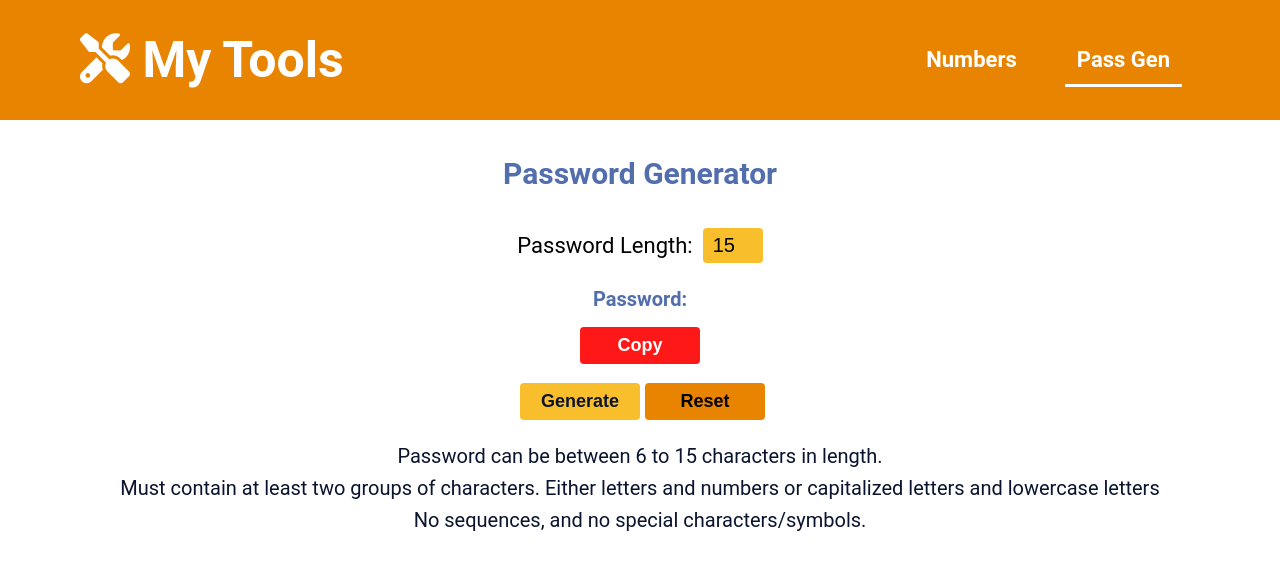
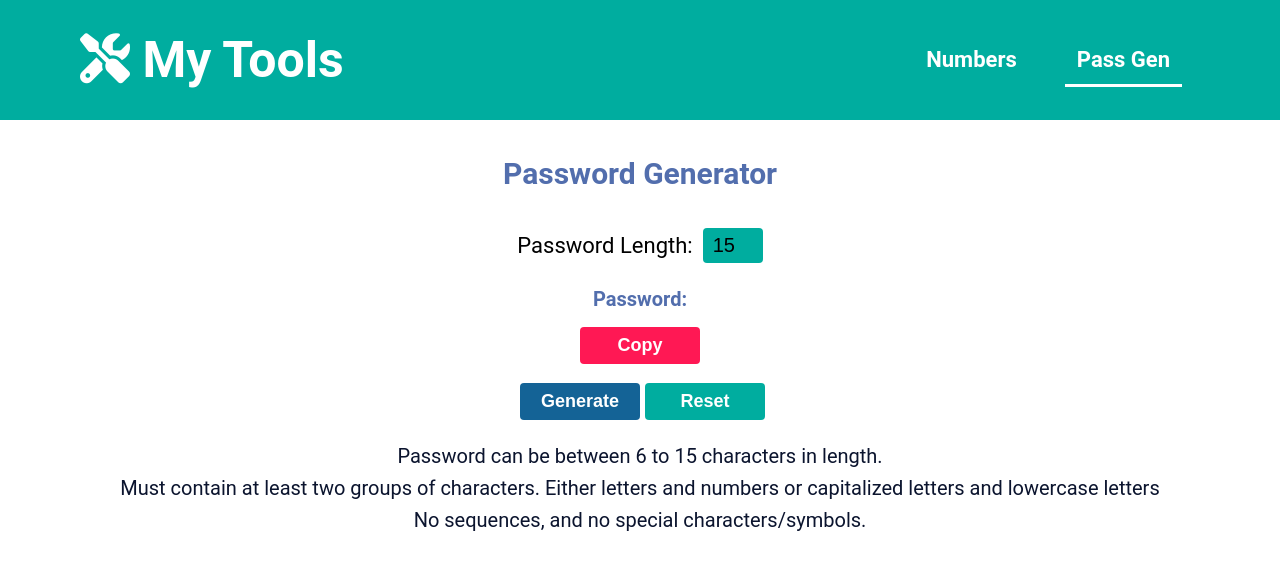
Before and after one commit to MelvinPeepers/tools, a React (Create React App) app in the folder my-app/: page /passwordGen in a window 1280 px wide. Shown: the top 570 px of the page. Built offline with nearby package versions, Linux system fonts and the light colour scheme.

Commit message:
changed colors

```diff
--- a/my-app/src/App.css
+++ b/my-app/src/App.css
@@ -136,11 +136,12 @@ Global Styles
 
 :root {
   --main-bg-color: #fff;
-  --header-bg-color: #e98400;
+  --header-bg-color: #00ad9f;
   --main-tx-color: #0b142e;
   --secondary-tx-color: #526ead;
-  --submit-bg-color: #f9be2b;
-  --copy-bg-color: #ff1818;
+  --submit-bg-color: #00ad9f;
+  --copy-bg-color: #ff1854;
+  --sec-btn-color: #146396;
 }
 
 * {
--- a/my-app/src/components/pages/numbers/Numbers.css
+++ b/my-app/src/components/pages/numbers/Numbers.css
@@ -240,7 +240,7 @@ forms
 
 .input-btn {
   background-color: var(--submit-bg-color);
-  color: var(--main-tx-color);
+  color: var(--main-bg-color);
   margin-right: 5px;
 }
 
--- a/my-app/src/components/pages/passwordGen/PasswordGen.css
+++ b/my-app/src/components/pages/passwordGen/PasswordGen.css
@@ -257,12 +257,13 @@ forms
 }
 
 .generator-btn {
-  background-color: var(--submit-bg-color);
-  color: var(--main-tx-color);
+  background-color: var(--sec-btn-color);
+  color: var(--main-bg-color);
 }
 
 .reset-btn {
   background-color: var(--header-bg-color);
+  color: var(--main-bg-color);
 }
 
 /*
```
